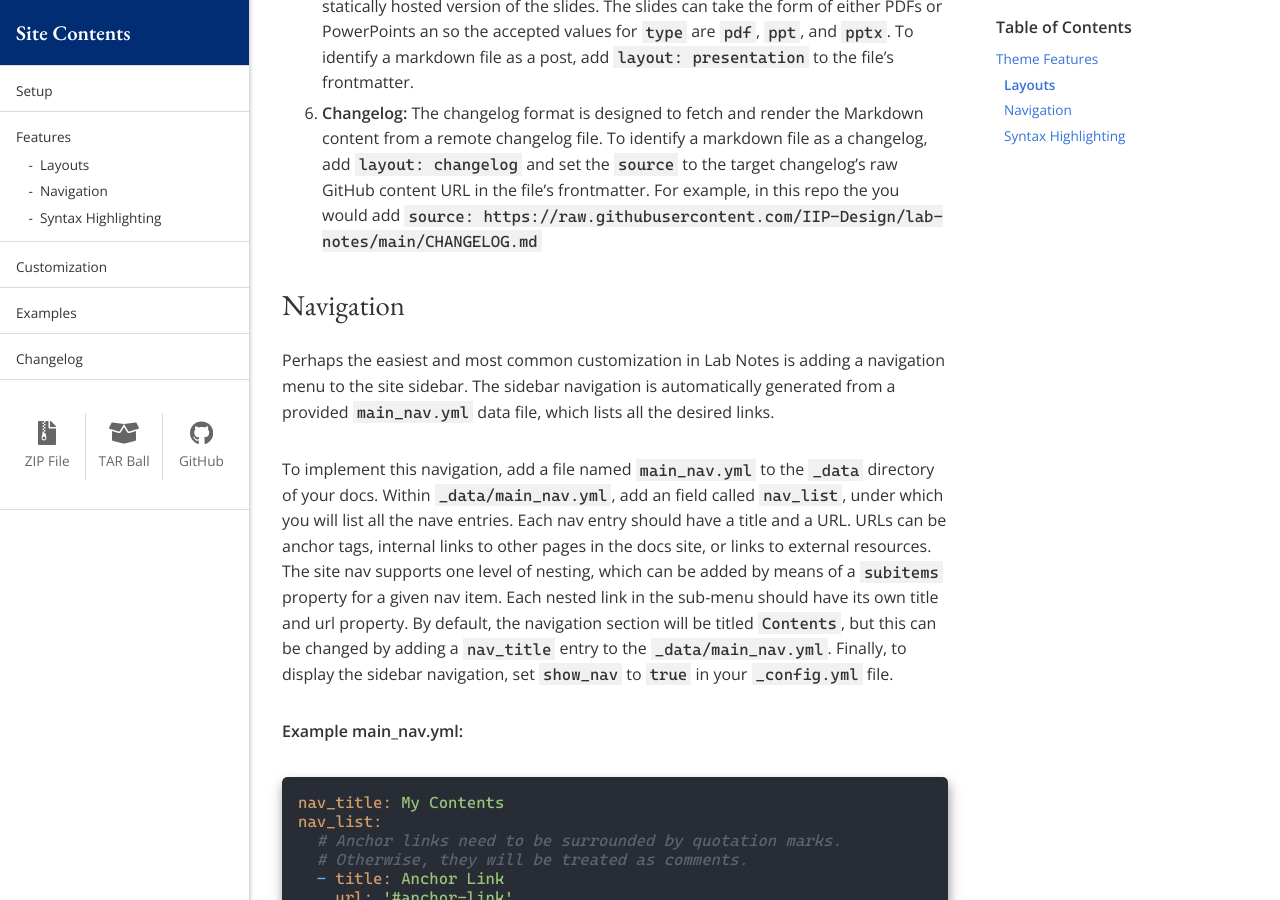
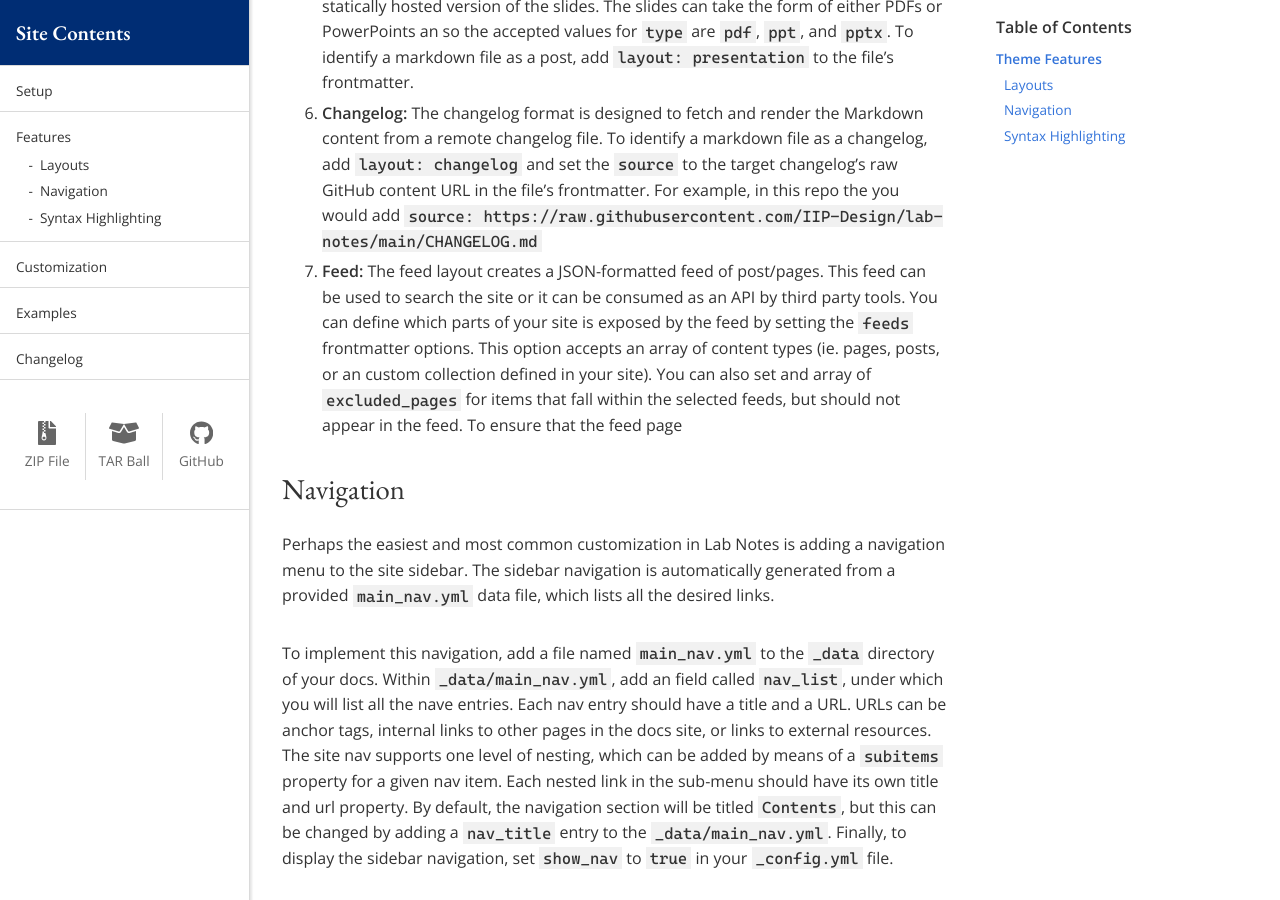
Before and after one commit to IIP-Design/lab-notes, a Jekyll site: the page built from features.md, in a window 1280 px wide and 900 px high, scrolled down 1120 px. Built offline with Jekyll 4.4.1, drawn with Linux system fonts in a browser that asks for light colours; some of the changed text lies outside the part shown.

Commit message:
docs: add description of feed layout

```diff
--- a/features.md
+++ b/features.md
@@ -7,12 +7,13 @@ layout: page
 
 There are six layouts included in Lab Notes:
 
-1. **Default:** This is the base format as seen on this page, with a two column format - a sidebar with site information and main navigation menu on the left and a main section for content. To identify a markdown file as a post, add `layout: default` to the file's frontmatter. This layout is rarely used outright and more commonly serves as the basis for more complex layouts.
+1. **Default:** This is the base format as seen on this page, with a two column format - a sidebar with site information and principle navigation menu on the left and a main section for content on the right. To identify a markdown file as a post, add `layout: default` to the file's frontmatter. This layout is rarely used outright and more commonly serves as the basis for more complex layouts.
 1. **Page:** The page format extends the default layout and is the most commonly used layout. It is very similar to the default layout except that supports the addition of a `title` value in the post's frontmatter. When added, this title is rendered in an H1 element at the top of the page. Additionally, if there are more than two h1-h6 elements on the page, a table of contents will automatically be generated and rendered on the page. This table of contents appears to the right of the main content section on desktop sized screens. On smaller devices it is omitted. To identify a markdown file as a page, add `layout: page` to the file's frontmatter.
 1. **Full Width Page:** The full width page layout is identical to the page layout except that it does not include a table of contents. To identify a markdown file as a full width page, add `layout: page_full` to the file's frontmatter.
 1. **Post:** The post layout is intended for serialize blog post-style content. It eliminates the sidebar and main navigation elements found on pages to provide more space for textual content. Like the page format, it has a title field that is populated by a `title` value in the post's frontmatter. It also includes `author` and `tags` metadata values that can also be populated in the post's frontmatter. By default posts do not include a table of contents. However, by adding `toc: true` to the post's frontmatter, one can be added. To identify a markdown file as a post, add `layout: post` to the file's frontmatter.
 1. **Presentation:** The presentation layout extends the post layout and allows for the inclusion of embed slideshows. In addition to the frontmatter options provided by the post layout, presentations also accept `description`, `file`, and `type` values. The `description` field is used to provide a brief summary of the embedded slideshow which appears above the embedded slides. The `file` and `type` fields pertain to the embedded slides themselves. The `file` value expects a link to the a statically hosted version of the slides. The slides can take the form of either PDFs or PowerPoints an so the accepted values for `type` are `pdf`, `ppt`, and `pptx`. To identify a markdown file as a post, add `layout: presentation` to the file's frontmatter.
 1. **Changelog:** The changelog format is designed to fetch and render the Markdown content from a remote changelog file. To identify a markdown file as a changelog, add `layout: changelog` and set the `source` to the target changelog's raw GitHub content URL in the file's frontmatter. For example, in this repo the you would add `source: https://raw.githubusercontent.com/IIP-Design/lab-notes/main/CHANGELOG.md`
+1. **Feed:** The feed layout creates a JSON-formatted feed of post/pages. This feed can be used to search the site or it can be consumed as an API by third party tools. You can define which parts of your site is exposed by the feed by setting the `feeds` frontmatter options. This option accepts an array of content types (ie. pages, posts, or an custom collection defined in your site). You can also set and array of `excluded_pages` for items that fall within the selected feeds, but should not appear in the feed. To ensure that the feed page
 
 ## Navigation
 
```
